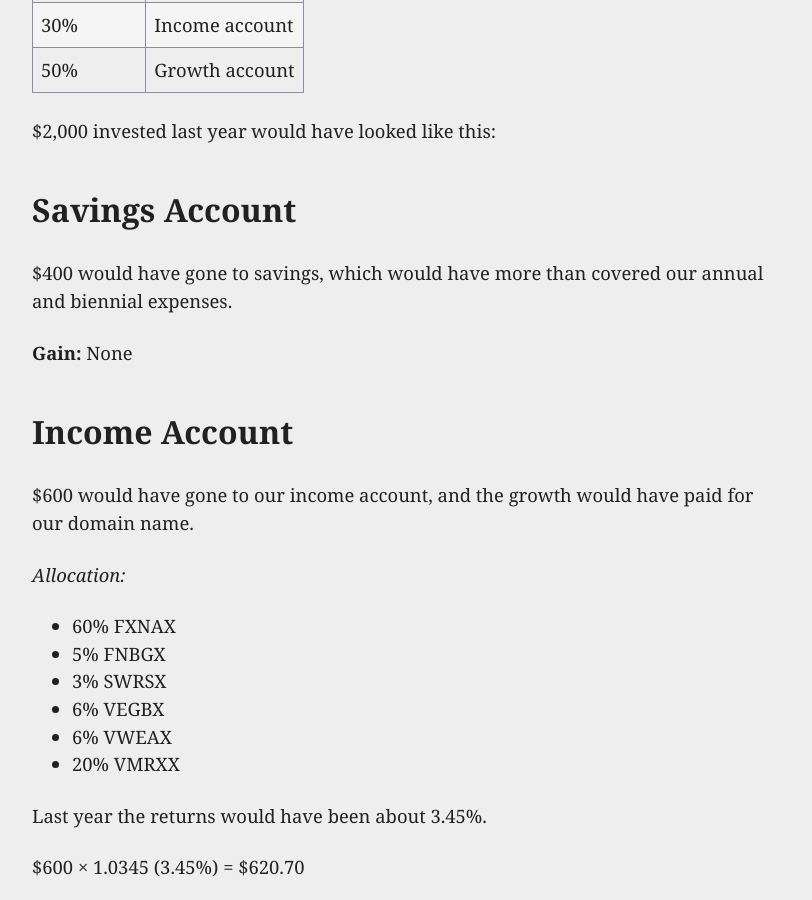
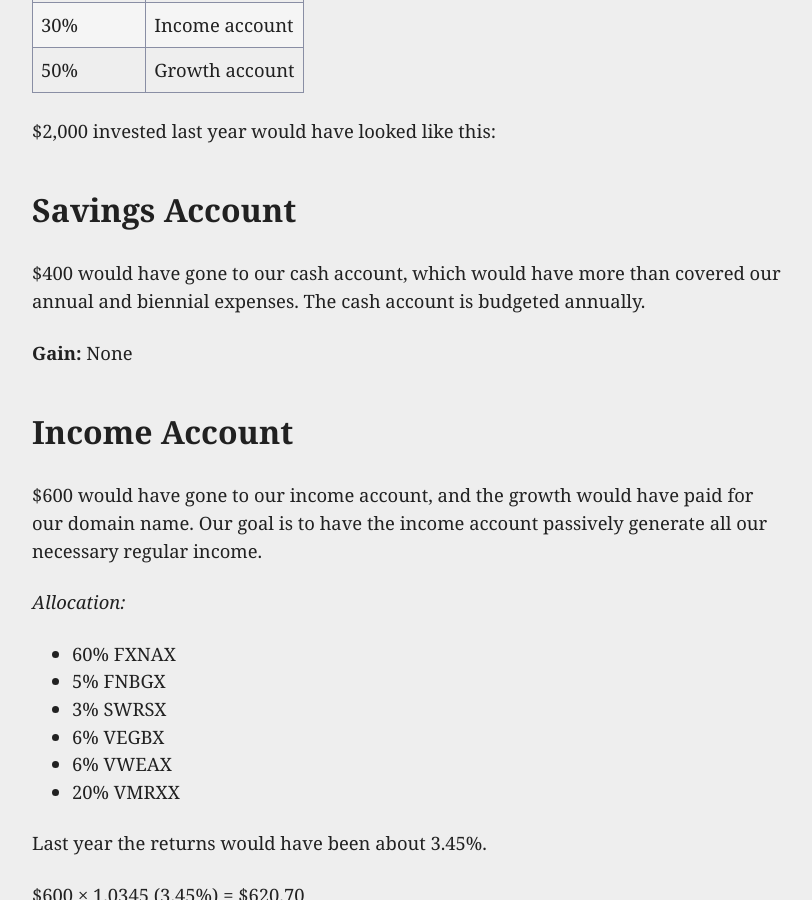
Before and after one commit to jklmnop10/vegnos, a Jekyll site: the page built from donate.md, in a window 1280 px wide and 900 px high, scrolled down 624 px. Shown: the whole window, without its empty margins (232-1044 px from the left). Built offline with Jekyll 4.4.1, drawn with Linux system fonts in a browser that asks for light colours.

Commit message:
Update donate.md

```diff
--- a/donate.md
+++ b/donate.md
@@ -23,13 +23,13 @@ $2,000 invested last year would have looked like this:
 
 ### Savings Account
 
-$400 would have gone to savings, which would have more than covered our annual and biennial expenses.
+$400 would have gone to our cash account, which would have more than covered our annual and biennial expenses. The cash account is budgeted annually.
 
 **Gain:** None
 
 ### Income Account
 
-$600 would have gone to our income account, and the growth would have paid for our domain name.
+$600 would have gone to our income account, and the growth would have paid for our domain name. Our goal is to have the income account passively generate all our necessary regular income.
 
 *Allocation:*
 
```
